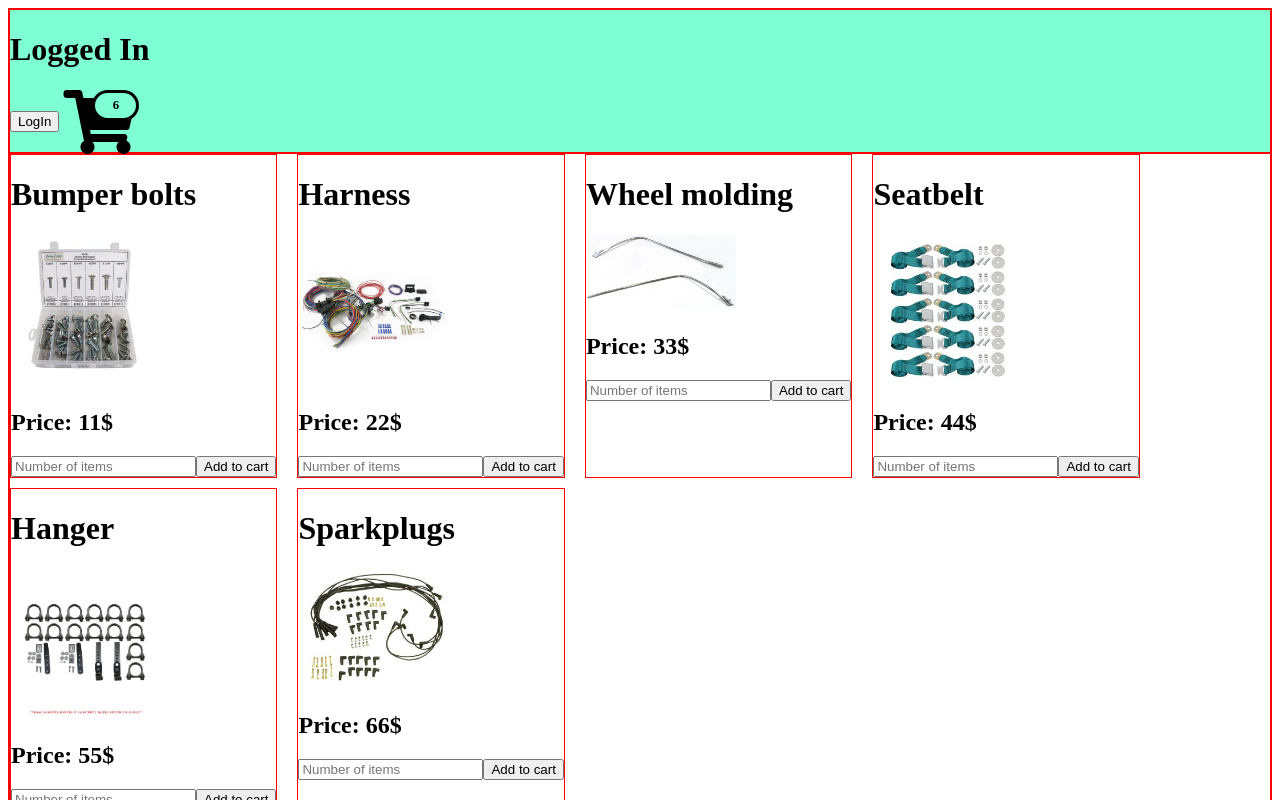
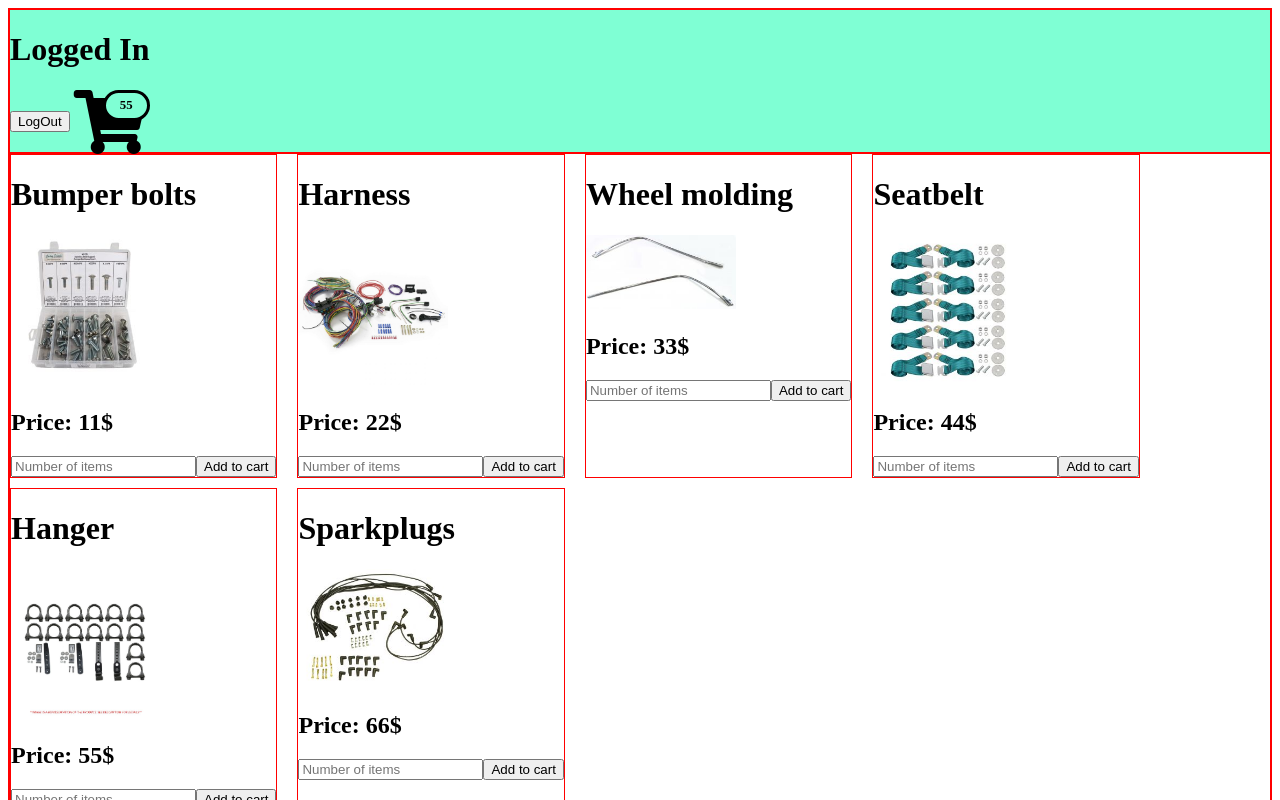
Before and after one commit to tallner/JAVA21-AJS-slutprojekt-christian-tallner, a React (Vite) app: page / in a window 1280 px wide. Both pictures are taken after a click on the button "LogIn". Shown: the top 800 px of the page. Built offline with nearby package versions, Linux system fonts and the light colour scheme; some icons are missing.

Commit message:
renderswitch added

```diff
--- a/src/components/Login.jsx
+++ b/src/components/Login.jsx
@@ -1,24 +1,24 @@
 import {useState} from "react";
-export default function Login({SetLoggedIn, loggedIn}){
+import { cartButton } from "../modules/cartButton";
+
+export default function Login({SetLoggedIn, loggedIn, SetPage}){
     const [btnText, setBtnTxt] = useState('LogIn');
 
-    function handleClick(){
-        SetLoggedIn(!loggedIn);
+    function handleLogin(){
+         SetLoggedIn(!loggedIn);
         loggedIn ? (setBtnTxt('LogIn')) : (setBtnTxt('LogOut'));
+        loggedIn ? (SetPage('pageLogin')) : (SetPage('pageShop'));
+    }
+
+    function showCart(){
+        SetPage('pageCart');
     }
 
     return (<>
        {loggedIn ? <h1>Logged In</h1>:<h1>Logged Out</h1>}
 
-       <button onClick={handleClick}>{btnText}</button>
+       <button onClick={handleLogin}>{btnText}</button>
 
-       {loggedIn ?
-        <span onClick={handleClick} className="fa-stack fa-2x has-badge" data-count="6">
-            <i className="fa fa-stack-2x fa-inverse"></i>
-            <i className="fa fa-shopping-cart fa-stack-2x black-cart"></i>
-        </span>
-        : false}
-
-
+       {loggedIn ? cartButton(showCart,55) : false}
     </>)
 }
--- a/src/components/Products.jsx
+++ b/src/components/Products.jsx
@@ -1,9 +1,8 @@
 import {useState} from "react";
 import { productList } from "../modules/productList";
 
-export default function Products({addProductsToCart}){
-
-    console.log('renderProducts')
+export default function Products({updateCart}){
+    console.log('products');
 
     const [formData, setFormData] = useState({
         nrOfItems: 0,
@@ -13,8 +12,8 @@ export default function Products({addProductsToCart}){
     function addCart(event){
         event.preventDefault();
         if (formData.nrOfItems > 0){
-            addProductsToCart(formData);
-            console.log('Products addCart', formData)
+            updateCart(formData);
+            console.log('click', formData);
         }
     }
 
@@ -23,6 +22,7 @@ export default function Products({addProductsToCart}){
             nrOfItems: target.value,
             prodId: target.id
         })
+        console.log(formData);
     }
 
 
--- a/src/components/ShoppingCart.jsx
+++ b/src/components/ShoppingCart.jsx
@@ -4,13 +4,11 @@ import { productList } from "../modules/productList";
 
 let shoppingList = [];
 
-export default function ShoppingCart({productsToCart}){
+export default function ShoppingCart({productsToCart, SetPage, SetLoggedIn}){
 
     const {prodId, nrOfItems} = productsToCart;
 
     let summa = 0;
-
-    console.log('renderCart')
 
     shoppingList.push({prodId,nrOfItems});
 
@@ -22,7 +20,11 @@ export default function ShoppingCart({productsToCart}){
 
     function checkOut(){
         shoppingList = [];
-        return sum('0',0,0,'0');
+        sum('0',0,0,'0');
+        alert('Done shopping');
+        SetLoggedIn(false);
+        SetPage('pageLogin');
+
     }
 
 
--- a/src/main.jsx
+++ b/src/main.jsx
@@ -1,4 +1,3 @@
-//övning 1 react2
 import ReactDom from "react-dom/client";
 import { useState } from "react";
 import Login from "./components/Login";
@@ -8,32 +7,50 @@ import ShoppingCart from "./components/ShoppingCart";
 function App(){
     const [loggedIn, SetLoggedIn] = useState(false);
     const [productsToCart, setProductsToCart] = useState({});
+    const [page, SetPage] = useState('pageLogin');
 
-    console.log('App',productsToCart);
-
-    function updateCart(buyStuff){
-        console.log('buyStuff',buyStuff);
-        setProductsToCart(buyStuff);
+    function updateCart(addProducts){
+        setProductsToCart(addProducts);
     }
 
-    return (
-        <div className="shop">
-            {
-                loggedIn ?
-                <>
-                {console.log('renderAPP')}
-                <div className="login"><Login loggedIn={loggedIn} SetLoggedIn={SetLoggedIn} /></div>
-                <div className="product-grid"><Products addProductsToCart={updateCart} /></div>
-                <div className="shoppingCart"><ShoppingCart productsToCart={productsToCart} /></div>
-                </>
-                :
-                <>
-                <div className="login"><Login loggedIn={loggedIn} SetLoggedIn={SetLoggedIn} /></div>
-                </>
-            }
+    function renderSwitch() {
+        let returnText = '';
+        switch (page) {
+            case 'pageShop':
+                returnText = (
+                <div className="shop">
+                    <div className="login"><Login loggedIn={loggedIn} SetLoggedIn={SetLoggedIn} SetPage={SetPage} /></div>
+                    <div className="product-grid"><Products updateCart={updateCart} /></div>
+                </div>)
+                break;
 
-        </div>
-    )
+            case 'pageLogin':
+                returnText = (
+                <div className="shop">
+                    <div className="login"><Login loggedIn={loggedIn} SetLoggedIn={SetLoggedIn} SetPage={SetPage} /></div>
+                </div>)
+                break;
+
+            case 'pageCart':
+                returnText = (
+                <div className="shop">
+                    <div className="shoppingCart"><ShoppingCart productsToCart={productsToCart} SetLoggedIn={SetLoggedIn} SetPage={SetPage} /></div>
+                </div>)
+                break;
+
+            default:
+                break;
+        }
+
+        console.log(page);
+
+        return returnText;
+      }
+
+
+
+
+    return (<>{renderSwitch()}</>)
 }
 
 const root = ReactDom.createRoot(document.querySelector("#root"));
--- /dev/null
+++ b/src/modules/cartButton.js
@@ -0,0 +1,7 @@
+export function cartButton(event,nrItems){
+    return (<span onClick={event} className="fa-stack fa-2x has-badge" data-count={nrItems}>
+            <i className="fa fa-stack-2x fa-inverse"></i>
+            <i className="fa fa-shopping-cart fa-stack-2x black-cart"></i>
+        </span>)
+
+}
```
Also changed, not shown: 1 other file (tests, documents, lock files or other folders).
